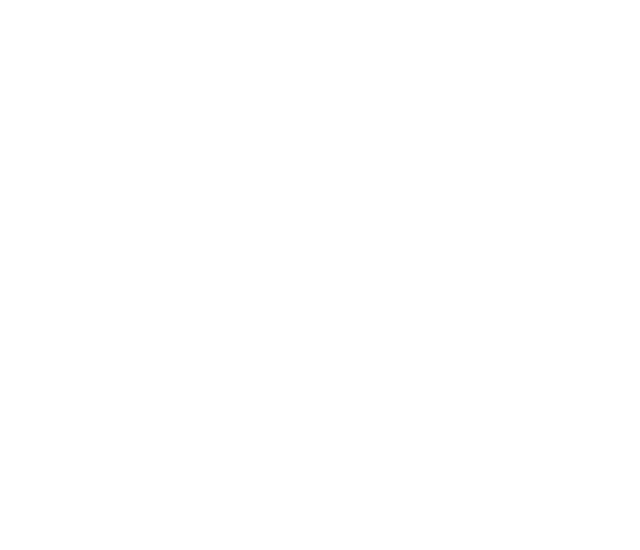
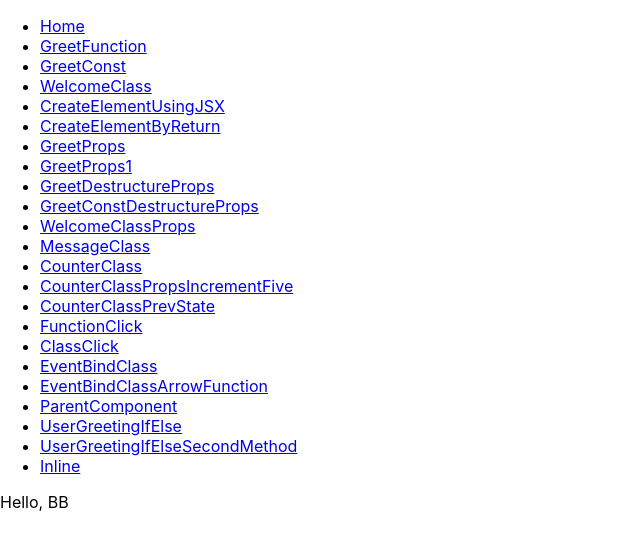
Before and after one commit to manumit-mukund/react_repository, a React (Create React App) app in the folder hello-world-app/: page /UserGreetingIfElseSecondMethod in a window 1280 px wide. Before the commit this address had no page. Shown: the top 550 px of the page, without its empty margins (0-640 px from the left). Built offline with nearby package versions, Linux system fonts and the light colour scheme; the HTML template or start-up script is replaced by a standard one.

Commit message:
Commit changes...

```diff
--- a/hello-world-app/src/App.js
+++ b/hello-world-app/src/App.js
@@ -4,7 +4,7 @@
 import { GreetFunction, GreetConst, WelcomeClass, CreateElementUsingJSX,
   CreateElementByReturn, GreetProps, GreetDestructureProps, GreetConstDestructureProps, WelcomeClassProps, MessageClass,
   CounterClass, CounterClassPropsIncrementFive, CounterClassPrevState, FunctionClick, ClassClick,
-  EventBindClass, EventBindClassArrowFunction, ParentComponent, UserGreetingIfElse,
+  EventBindClass, EventBindClassArrowFunction, ParentComponent, UserGreetingIfElse, UserGreetingIfElseSecondMethod,
   Inline, Home, Layout } from './components/pages';
 
 
@@ -36,6 +36,7 @@
           <Route path="EventBindClassArrowFunction" element={<EventBindClassArrowFunction />} />
           <Route path="ParentComponent" element={<ParentComponent />} />
           <Route path="UserGreetingIfElse" element={<UserGreetingIfElse />} />
+          <Route path="UserGreetingIfElseSecondMethod" element={<UserGreetingIfElseSecondMethod />} />
           <Route path="Inline" element={<Inline />} />
         </Route>
       </Routes>
--- a/hello-world-app/src/components/Layout.js
+++ b/hello-world-app/src/components/Layout.js
@@ -70,6 +70,9 @@
             <Link to="/UserGreetingIfElse">UserGreetingIfElse</Link>
           </li>
           <li>
+            <Link to="/UserGreetingIfElseSecondMethod">UserGreetingIfElseSecondMethod</Link>
+          </li>
+          <li>
             <Link to="/Inline">Inline</Link>
           </li>
         </ul>
--- a/hello-world-app/src/components/UserGreetingIfElseSecondMethod.js
+++ b/hello-world-app/src/components/UserGreetingIfElseSecondMethod.js
@@ -1,5 +1,4 @@
 import React, { Component } from 'react';
-import ChildComponent from './ChildComponent';
 
 class UserGreetingIfElseSecondMethod extends Component {
 
--- a/hello-world-app/src/components/pages.js
+++ b/hello-world-app/src/components/pages.js
@@ -21,6 +21,7 @@
 import EventBindClassArrowFunction from './EventBindClassArrowFunction';
 import ParentComponent from './ParentComponent';
 import UserGreetingIfElse from './UserGreetingIfElse';
+import UserGreetingIfElseSecondMethod from './UserGreetingIfElseSecondMethod';
 
 
 export {
@@ -44,6 +45,7 @@
     EventBindClassArrowFunction,
     ParentComponent,
     UserGreetingIfElse,
+    UserGreetingIfElseSecondMethod,
     Inline,
     Stylesheet,
     Home,
```
